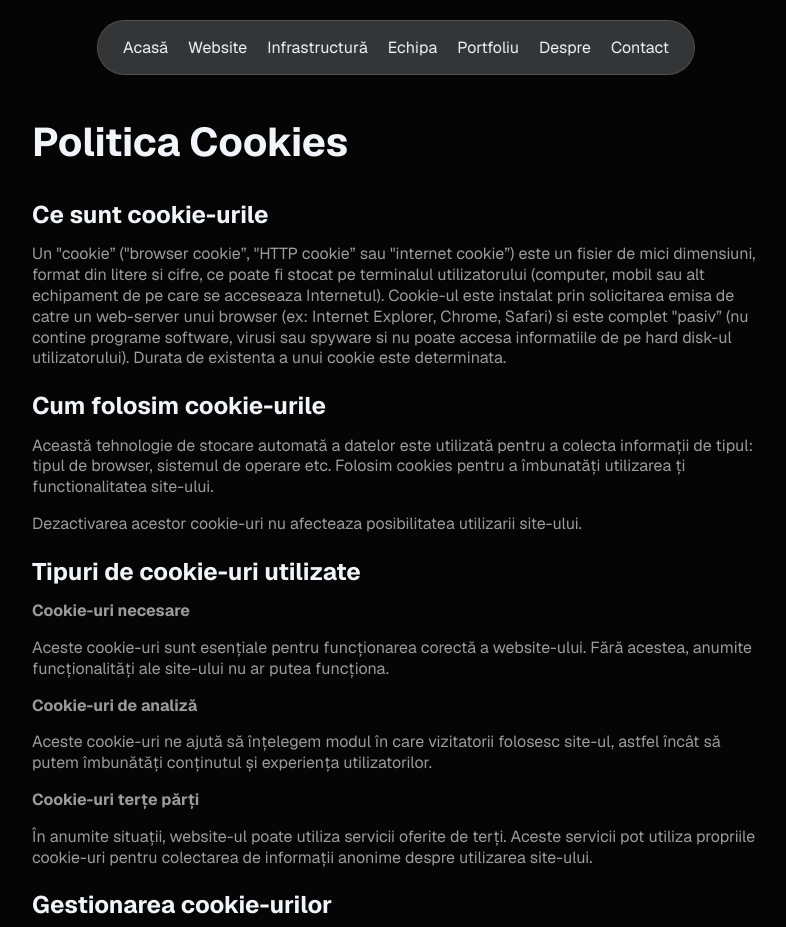
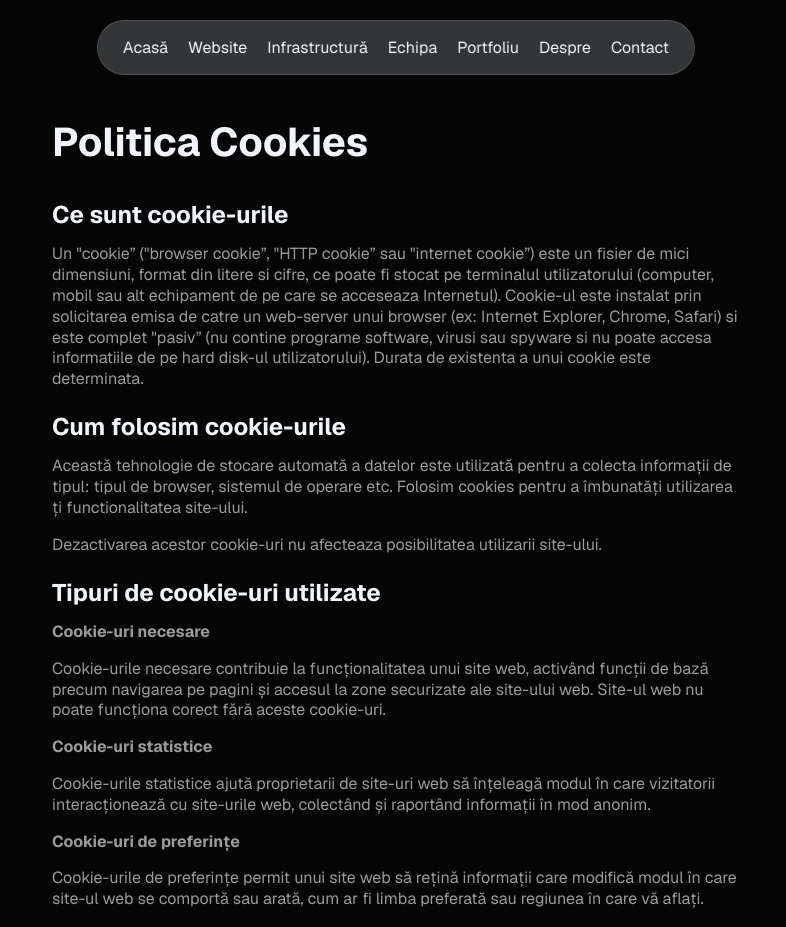
Before and after one commit to paul963/developero-v2, a React (Vite) app: page /politica-cookies in a window 1280 px wide. Shown: the top 927 px of the page, without its empty margins (244-1030 px from the left). Built offline with nearby package versions, Linux system fonts and the light colour scheme.

Commit message:
Add 404 page, cookie consent

```diff
--- a/index.html
+++ b/index.html
@@ -15,6 +15,9 @@
     <link rel="preconnect" href="https://fonts.gstatic.com" crossorigin />
     <link href="https://fonts.googleapis.com/css2?family=Geist:wght@100..900&display=swap" rel="stylesheet" />
 
+    <script id="Cookiebot" src="https://consent.cookiebot.com/uc.js" data-cbid="ecc4407f-ce71-4c2e-b1e7-a486580298d4" data-blockingmode="auto" type="text/javascript"></script>
+
+    <!-- Remove for Cloudfare -->
     <script>
       const redirect = sessionStorage.getItem("redirect");
       if (redirect) {
@@ -22,6 +25,7 @@
         window.history.replaceState(null, "", redirect);
       }
     </script>
+    <!-- Remove for Cloudfare -->
   </head>
   <body>
     <div id="root"></div>
--- a/public/404.html
+++ b/public/404.html
@@ -1,3 +1,4 @@
+<!-- Remove for Cloudfare -->
 <!DOCTYPE html>
 <html>
   <head>
--- a/src/main.jsx
+++ b/src/main.jsx
@@ -5,6 +5,7 @@ import App from './App.jsx'
 import TermsConditions from './pages/TermsConditions.jsx'
 import PrivacyPolicy from './pages/PrivacyPolicy.jsx'
 import CookiesPolicy from './pages/CookiesPolicy.jsx'
+import NotFound from './pages/404.jsx'
 
 createRoot(document.getElementById('root')).render(
   <BrowserRouter>
@@ -14,6 +15,7 @@ createRoot(document.getElementById('root')).render(
         <Route path="/termeni-conditii" element={<TermsConditions />} />
         <Route path="/politica-confidentialitate" element={<PrivacyPolicy />} />
         <Route path="/politica-cookies" element={<CookiesPolicy />} />
+        <Route path="*" element={<NotFound />} />
       </Routes>
     </Layout>
   </BrowserRouter>
--- /dev/null
+++ b/src/pages/404.jsx
@@ -0,0 +1,20 @@
+import { useNavigate } from 'react-router-dom'
+import '../styles/404.css'
+
+const NotFound = () => {
+  const navigate = useNavigate()
+
+  return (
+    <section className="not-found">
+      <div className="not-found-wrapper text-center">
+        <h1>404</h1>
+        <p>Pagina pe care o cauți nu există.</p>
+        <button className="btn-full" onClick={() => navigate('/')}>
+          Pagina principală
+        </button>
+      </div>
+    </section>
+  )
+}
+
+export default NotFound
--- a/src/pages/CookiesPolicy.jsx
+++ b/src/pages/CookiesPolicy.jsx
@@ -1,6 +1,9 @@
+import '../styles/gdpr.css'
+
 const CookiesPolicy = () => {
   return (
-    <div className="container gdpr">
+    <section className="gdpr">
+      <div className="container">
         <h1>Politica Cookies</h1>
         <h3>Ce sunt cookie-urile</h3>
         <p>Un "cookie” ("browser cookie”, "HTTP cookie” sau "internet cookie”) este un fisier de mici dimensiuni, format din litere si cifre, ce poate fi stocat pe terminalul utilizatorului (computer, mobil sau alt echipament de pe care se acceseaza Internetul). Cookie-ul este instalat prin solicitarea emisa de catre un web-server unui browser (ex: Internet Explorer, Chrome, Safari) si este complet "pasiv” (nu contine programe software, virusi sau spyware si nu poate accesa informatiile de pe hard disk-ul utilizatorului). Durata de existenta a unui cookie este determinata.</p>
@@ -9,11 +12,15 @@ const CookiesPolicy = () => {
         <p>Dezactivarea acestor cookie-uri nu afecteaza posibilitatea utilizarii site-ului.</p>
         <h3>Tipuri de cookie-uri utilizate</h3>
         <p><strong>Cookie-uri necesare</strong></p>
-      <p>Aceste cookie-uri sunt esențiale pentru funcționarea corectă a website-ului. Fără acestea, anumite funcționalități ale site-ului nu ar putea funcționa.</p>
-      <p><strong>Cookie-uri de analiză</strong></p>
-      <p>Aceste cookie-uri ne ajută să înțelegem modul în care vizitatorii folosesc site-ul, astfel încât să putem îmbunătăți conținutul și experiența utilizatorilor.</p>
+        <p>Cookie-urile necesare contribuie la funcționalitatea unui site web, activând funcții de bază precum navigarea pe pagini și accesul la zone securizate ale site-ului web. Site-ul web nu poate funcționa corect fără aceste cookie-uri.</p>
+        <p><strong>Cookie-uri statistice</strong></p>
+        <p>Cookie-urile statistice ajută proprietarii de site-uri web să înțeleagă modul în care vizitatorii interacționează cu site-urile web, colectând și raportând informații în mod anonim.</p>
+        <p><strong>Cookie-uri de preferințe</strong></p>
+        <p>Cookie-urile de preferințe permit unui site web să rețină informații care modifică modul în care site-ul web se comportă sau arată, cum ar fi limba preferată sau regiunea în care vă aflați.</p>
+        <p><strong>Cookie-uri de marketing</strong></p>
+        <p>Cookie-urile de marketing sunt utilizate pentru a urmări vizitatorii pe diferite site-uri web. Scopul este de a afișa reclame relevante și atractive pentru fiecare utilizator în parte, fiind astfel mai valoroase pentru editori și agenții de publicitate terți.</p>
         <p><strong>Cookie-uri terțe părți</strong></p>
-      <p>În anumite situații, website-ul poate utiliza servicii oferite de terți. Aceste servicii pot utiliza propriile cookie-uri pentru colectarea de informații anonime despre utilizarea site-ului.</p>
+        <p>Website-ul poate utiliza servicii oferite de terți. Aceste servicii pot utiliza propriile cookie-uri pentru colectarea de informații anonime despre utilizarea site-ului.</p>
         <h3>Gestionarea cookie-urilor</h3>
         <p>Puteți controla și șterge cookie-urile din setările browserului dumneavoastră. Majoritatea browserelor permit blocarea sau ștergerea cookie-urilor.</p>
         <p>Rețineți că dezactivarea cookie-urilor poate afecta funcționarea anumitor secțiuni ale website-ului.</p>
@@ -28,6 +35,7 @@ const CookiesPolicy = () => {
         <h3>Contact</h3>
         <p>Pentru întrebări legate de utilizarea cookie-urilor ne puteți contacta la <a href="mailto:hello@develope.ro">hello@develope.ro</a></p>
       </div>
+    </section>
   );
 };
 
--- a/src/pages/PrivacyPolicy.jsx
+++ b/src/pages/PrivacyPolicy.jsx
@@ -1,13 +1,16 @@
+import '../styles/gdpr.css'
+
 const PrivacyPolicy = () => {
   return (
-    <div className="container gdpr">
+    <section className="gdpr">
+      <div className="container">
         <h1>Politica de Confidențialitate</h1>
         <h3>Introducere</h3>
         <p>
           Această Politică de Confidențialitate descrie modul în care Developeror ("noi", "compania") colectează, utilizează și protejează datele cu caracter personal ale utilizatorilor care vizitează
           site-ul developeror.ro.
         </p>
-      <p>Respectăm confidențialitatea datelor dumneavoastră și ne angajăm să protejăm informațiile personale în conformitate cu Regulamentul (UE) 2016/679 privind protecția datelor (GDPR).</p>
+        <p>Respectăm confidențialitatea datelor dumneavoastră și ne angajăm să protejăm informațiile personale în conformitate cu Regulamentul (UE) 2016/679 privind protecția datelor (gdpr).</p>
         <p>Prin utilizarea acestui site, sunteți de acord cu practicile descrise în această politică.</p>
         <h3>Ce date colectăm și în ce scop</h3>
         <p>
@@ -18,7 +21,7 @@ const PrivacyPolicy = () => {
           <li>Adresă de email</li>
           <li>Număr de telefon</li>
         </ul>
-      <p>Conform GDPR, aveți următoarele drepturi:</p>
+        <p>Conform gdpr, aveți următoarele drepturi:</p>
         <ul>
           <li>Dreptul de acces la date</li>
           <li>Dreptul de rectificare</li>
@@ -51,6 +54,7 @@ const PrivacyPolicy = () => {
         <h3>Contact</h3>
         <p>Pentru întrebări legate de protecția datelor ne puteți contacta la <a href="mailto:hello@develope.ro">hello@develope.ro</a></p>
       </div>
+    </section>
   );
 };
 
--- a/src/pages/TermsConditions.jsx
+++ b/src/pages/TermsConditions.jsx
@@ -1,6 +1,9 @@
+import '../styles/gdpr.css'
+
 const TermsConditions = () => {
   return (
-    <div className="container gdpr">
+    <section className="gdpr">
+      <div className="container">
         <h1>Termeni și Condiții</h1>
         <p>Condiții Generale pentru utilizarea site-ului www.develope.ro</p>
         <h3>Acceptarea condițiilor</h3>
@@ -53,6 +56,7 @@ const TermsConditions = () => {
         <h3>Contact</h3>
         <p>Pentru întrebări legate de acești termeni și condiții ne puteți contacta la <a href="mailto:hello@develope.ro">hello@develope.ro</a></p>
       </div>
+    </section>
   );
 };
 
--- /dev/null
+++ b/src/styles/404.css
@@ -0,0 +1,25 @@
+.not-found {
+  min-height: 100vh;
+  display: flex;
+  align-items: center;
+  justify-content: center;
+}
+
+.not-found-wrapper {
+  padding: 100px;
+  background: var(--dark);
+  border-radius: var(--border-radius);
+}
+
+.not-found-wrapper h1 {
+  font-size: 6em;
+}
+
+.not-found-wrapper p {
+  padding-bottom: 25px;
+}
+
+@media (max-width: 768px) {
+  .not-found {
+  }
+}
--- /dev/null
+++ b/src/styles/gdpr.css
@@ -0,0 +1,25 @@
+.gdpr {
+  max-width: 60%;
+  margin: auto;
+  padding: 120px 20px 60px;
+}
+
+.gdpr h1 {
+  padding-bottom: 30px;
+  font-size: 2.5em;
+}
+
+.gdpr h3 {
+  padding: 8px 0 16px;
+}
+
+.gdpr p {
+  padding-bottom: 16px;
+}
+
+@media (max-width: 768px) {
+  .gdpr {
+    max-width: 100%;
+    padding-top: 80px;
+  }
+}
--- a/src/styles/style.css
+++ b/src/styles/style.css
@@ -194,28 +194,3 @@ img {
   height: 1px;
   background: linear-gradient(90deg, rgba(241, 245, 249, 0) 0%, rgb(241, 245, 249) 50%, rgba(241, 245, 249, 0) 100%);
 }
-
-.container.gdpr {
-  max-width: 60%;
-  padding: 120px 20px 60px;
-}
-
-.gdpr h1 {
-  padding-bottom: 30px;
-  font-size: 2.5em;
-}
-
-.container.gdpr h3 {
-  padding: 8px 0 16px;
-}
-
-.container.gdpr p {
-  padding-bottom: 16px;
-}
-
-@media (max-width: 768px) {
-  .container.gdpr {
-    max-width: 100%;
-    padding-top: 80px;
-  }
-}
--- a/vite.config.js
+++ b/vite.config.js
@@ -4,6 +4,7 @@ import react from '@vitejs/plugin-react'
 export default defineConfig({
   plugins: [react()],
   base: '/',
+  // Remove for Cloudfare
   build: {
     rollupOptions: {
       input: {
@@ -11,4 +12,5 @@ export default defineConfig({
       }
     }
   }
+  // Remove for Cloudfare
 })
```
Lines whose indentation alone changed are shown as unchanged.
